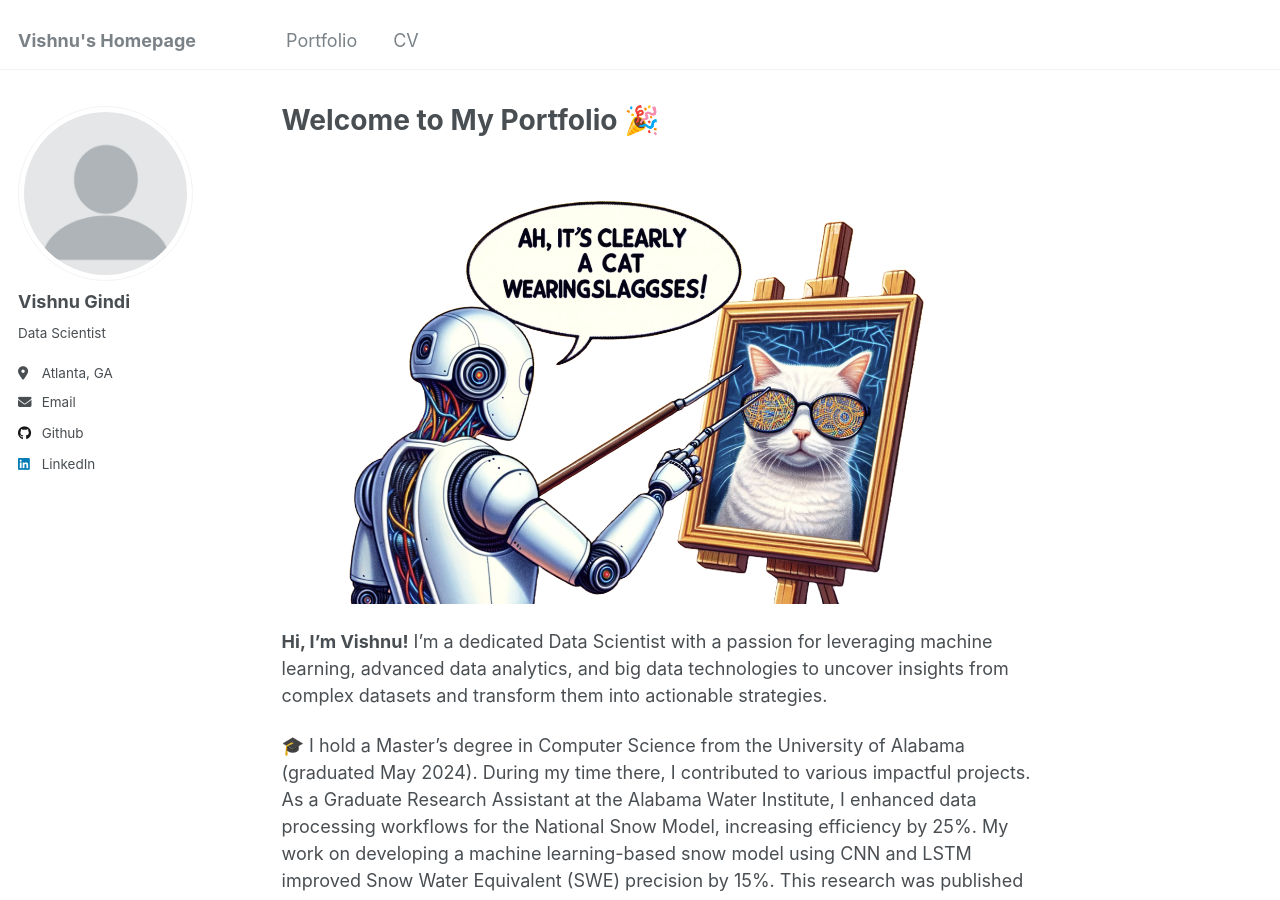
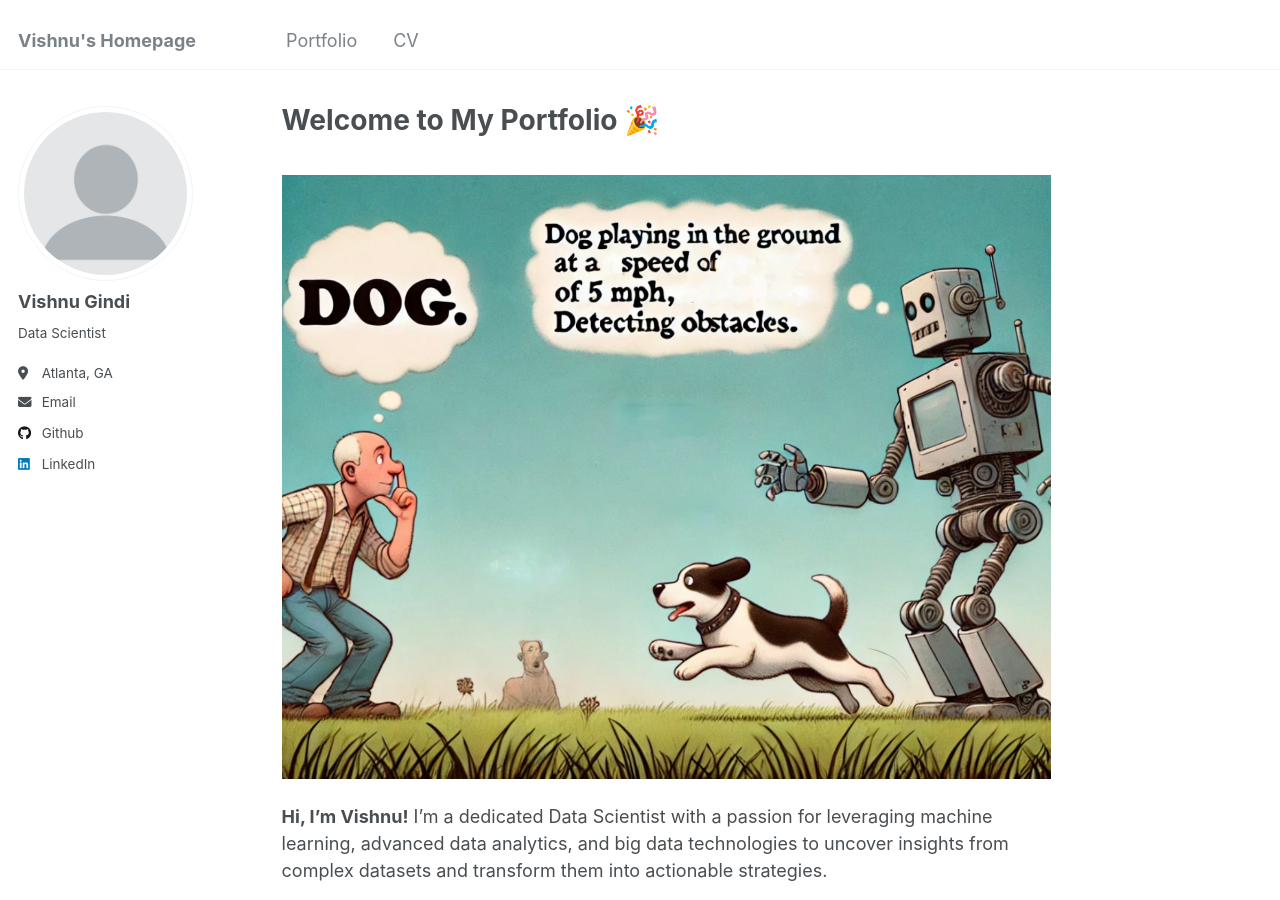
Before and after one commit to VishnuSaiKarthikGindi/VishnuSaiKarthikGindi.github.io, a Jekyll site: the page built from _pages/about.md, in a window 1280 px wide and 900 px high. Built offline with Jekyll 4.4.1, drawn with Linux system fonts in a browser that asks for light colours.

Commit message:
Update about.md

```diff
--- a/_pages/about.md
+++ b/_pages/about.md
@@ -6,7 +6,7 @@ redirect_from:
   - /about/
   - /about.html
 ---
-<br/><img src='/images/Cover_1.png' alt='Portfolio Cover Image'>
+<br/><img src='/images/Screenshot_20240818-210339~3.png' alt='Portfolio Cover Image'>
 
 **Hi, I'm Vishnu!** I'm a dedicated Data Scientist with a passion for leveraging machine learning, advanced data analytics, and big data technologies to uncover insights from complex datasets and transform them into actionable strategies.
 
```
